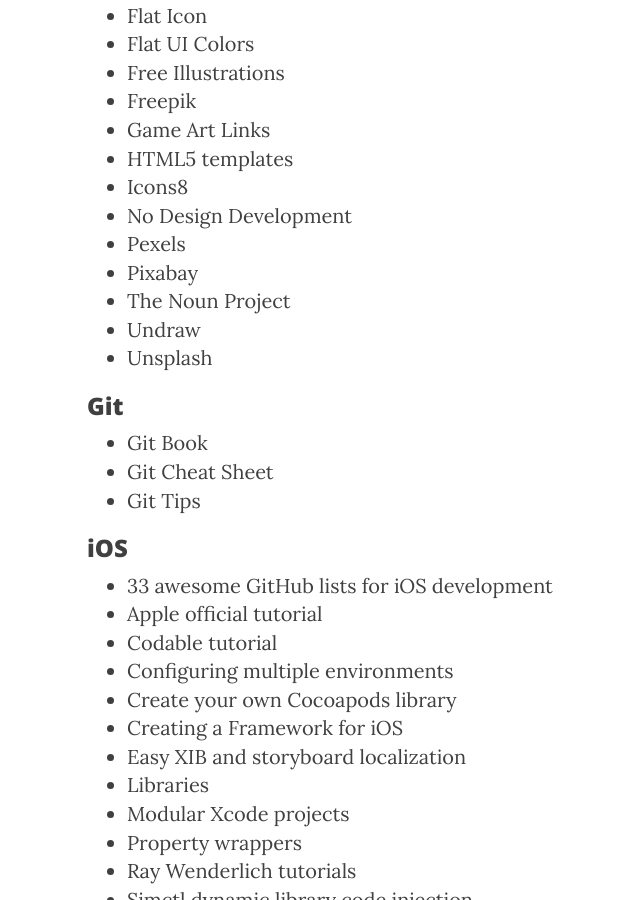
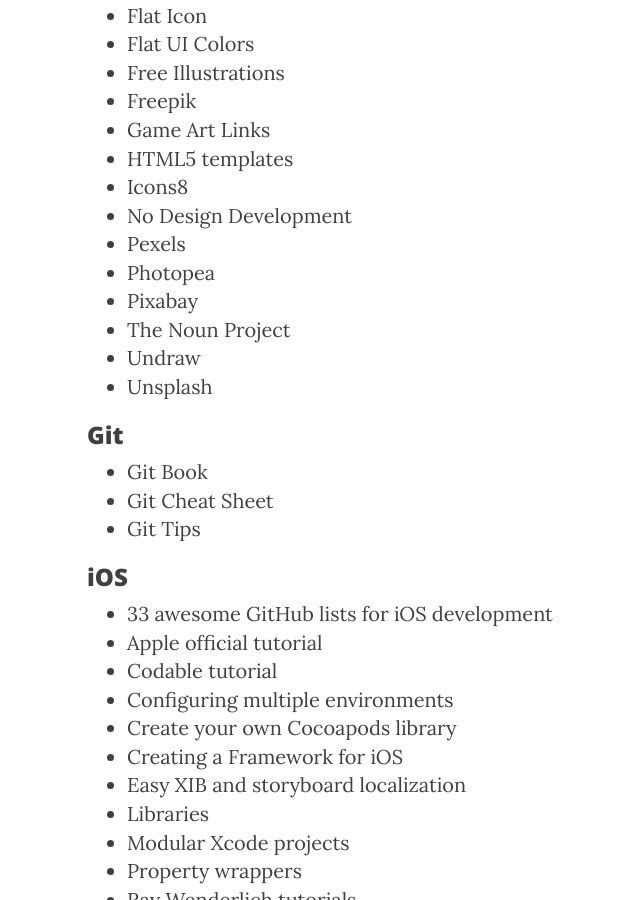
Before and after one commit to RxDx/rxdx.github.io, a Jekyll site: the page built from _posts/2016-07-01-useful-resources.markdown, in a window 1280 px wide and 900 px high, scrolled down 957 px. Shown: the whole window, without its empty margins (178-818 px from the left). Built offline with Jekyll 4.4.1, drawn with Linux system fonts in a browser that asks for light colours; nearby versions of some CDN libraries.

Commit message:
Update Useful Resources

```diff
--- a/_posts/2016-07-01-useful-resources.markdown
+++ b/_posts/2016-07-01-useful-resources.markdown
@@ -30,6 +30,7 @@ Here are some links that should be useful
 * [Icons8](https://icons8.com.br/)
 * [No Design Development](https://nodesign.dev/)
 * [Pexels](https://www.pexels.com/)
+* [Photopea](https://www.photopea.com/)
 * [Pixabay](https://pixabay.com/)
 * [The Noun Project](https://thenounproject.com/)
 * [Undraw](https://undraw.co/illustrations)
```
